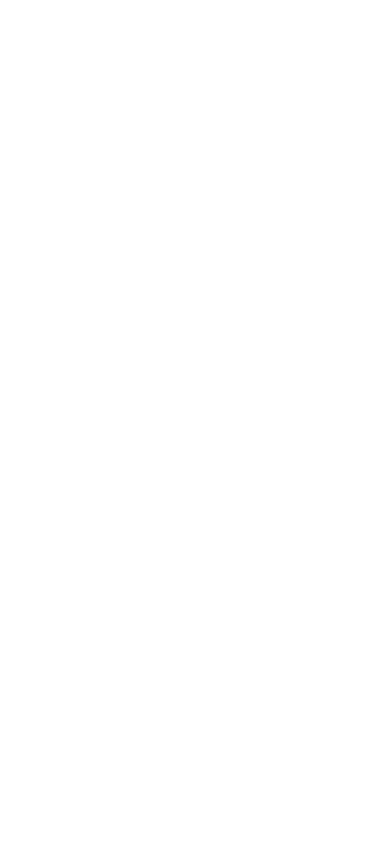
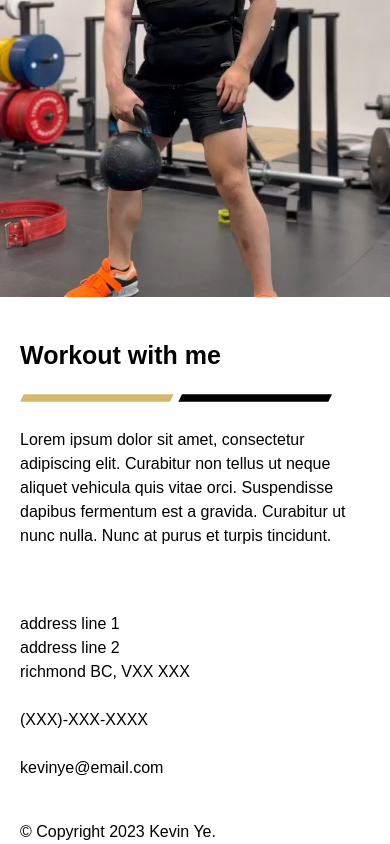
Before and after one commit to StuartMolnar/kevin-ye, a Next.js app: page / in a window 390 px wide. Shown: the part 4308-5152 px from the top of the page. Before the commit the page ends 4053 px from the top, so only its background shows below. Built offline with nearby package versions, Linux system fonts and the light colour scheme.

Commit message:
footer mobile responsiveness

```diff
--- a/pages/index.tsx
+++ b/pages/index.tsx
@@ -1,6 +1,7 @@
 import ServicesCarousel from '@/components/ServicesCarousel';
 import ClientStories from '@/components/ClientStories';;
 import Hero from '@/components/Hero';
+import Copyright from '@/components/Copyright';
 
 export default function Home() {
 
@@ -49,9 +50,59 @@
 
         <ClientStories />
 
-        <section id="contact-section" className="items-center hidden pt-20 md:flex">
+        {/* desktop footer */}
+        <section id="contact-section" className="flex pt-16 md:hidden">
+
+          <div className="flex flex-col">
+
+
+            <img src="/footer-image.jpg" alt="" className="object-cover w-screen"/>
+
+
+            <div className="flex flex-col pt-10 mx-[20px] h-full">
+              <h1 className="font-bold text-h1">
+                  Workout with me
+                </h1>
+                <div className="flex pt-[18px]">
+                  <img src="/hero-bar-gold.svg" alt="" className="w-[154px] h-3" />
+                  <img src="/hero-bar-black.svg" alt="" className="w-[154px] h-3 ml-1" />
+                </div>
+                <p className="pt-[24px]">
+                  Lorem ipsum dolor sit amet, consectetur adipiscing elit. Curabitur non tellus ut neque aliquet vehicula quis vitae orci. Suspendisse dapibus fermentum est a gravida. Curabitur ut nunc nulla. Nunc at purus et turpis tincidunt.
+                </p>
+                <p className="pt-16 font-medium">
+                  address line 1
+                </p>
+                <p className="font-medium">
+                  address line 2
+                </p>
+                <p className="font-medium">
+                  richmond BC, VXX XXX
+                </p>
+
+                <h2 className="pt-6 font-medium text-header-sub">
+                (XXX)-XXX-XXXX
+                </h2>
+
+                <h2 className="pt-6 font-medium text-header-sub">
+                  kevinye@email.com
+                </h2>
+
+
+                <div className="pt-10">
+                  <Copyright />
+                </div>
+            </div>
+
+          </div>
+
+        </section>
+
+      {/* mobile footer */}
+      <section id="contact-section" className="hidden pt-20 md:flex">
+
           <div className="flex w-3/5">
-          <div className="flex flex-col max-w-[600px] ml-auto mr-[40%] pl-32">
+            <div className="flex flex-col max-w-[500px] mx-[20px] lg:mx-auto">
               <h1 className="font-bold text-h1">
                   Workout with me
                 </h1>
@@ -79,6 +130,9 @@
                 <h2 className="pt-6 font-bold text-h2">
                   kevinye@email.com
                 </h2>
+                <div className="pt-10">
+                  <Copyright />
+                </div>
             </div>
 
           </div>
@@ -88,6 +142,7 @@
         </section>
 
 
+
       </main>
     </div>
   )
```
Lines whose indentation alone changed are shown as unchanged.
